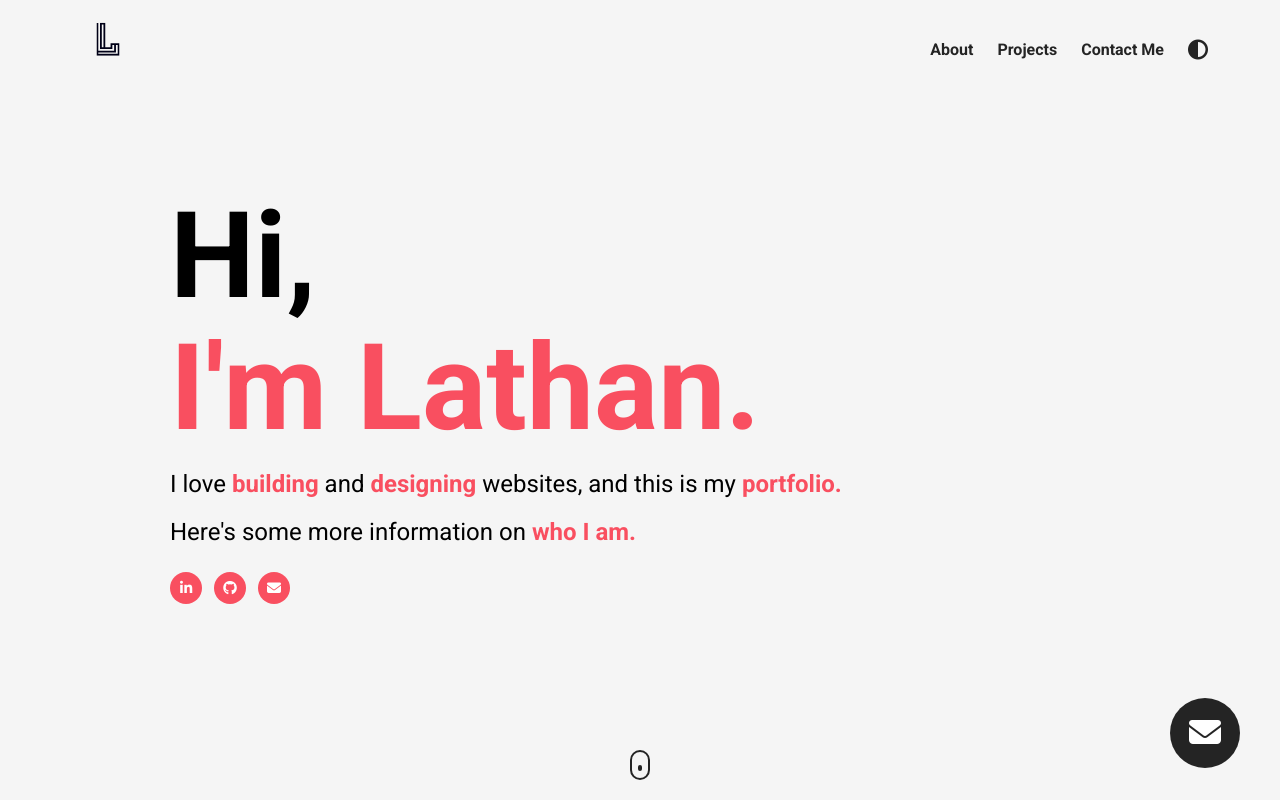
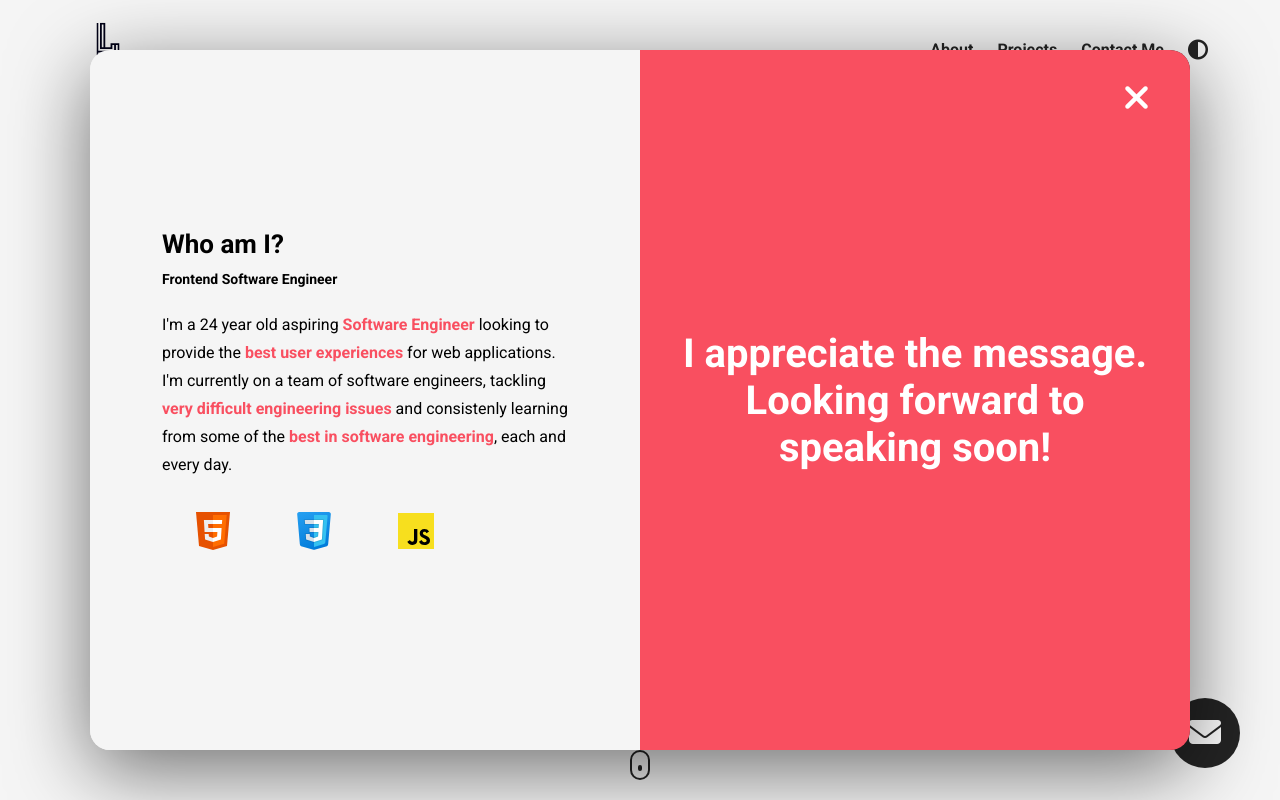
Before and after one commit to LFalls04/PortfolioProject, a plain HTML site: page index.html in a window 1280 px wide. Shown: the top 800 px of the page. Drawn offline with nearby package versions, Linux system fonts and the light colour scheme.

Commit message:
added some styling and adding JS

```diff
--- a/app.js
+++ b/app.js
@@ -0,0 +1,16 @@
+// template_8jr35k6
+// service_7zr24kf
+// yrJCFJpnEuTeBXgjR
+
+function contact(event) {
+    event.preventDefault();
+    emailjs
+        .sendForm(
+            'service_7zr24kf',
+            'template_8jr35k6',
+            event.target,
+            'yrJCFJpnEuTeBXgjR'
+        ).then(() => {
+            console.log('it worked1')
+        })
+}
--- a/index.html
+++ b/index.html
@@ -1,49 +1,63 @@
 <!DOCTYPE html>
 <html lang="en">
   <head>
-    <meta charset="UTF-8">
-    <meta name="viewport" content="width=device-width, initial-scale=1.0">
+    <meta charset="UTF-8" />
+    <meta name="viewport" content="width=device-width, initial-scale=1.0" />
     <title>Lathan Falls</title>
-    <link rel="stylesheet" href="style.css">
-    <script src="https://kit.fontawesome.com/c8e4d183c2.js" crossorigin="anonymous"></script>
+    <link rel="stylesheet" href="style.css" />
+    <script
+      src="https://kit.fontawesome.com/c8e4d183c2.js"
+      crossorigin="anonymous"
+    ></script>
+    <script src="app.js"></script>
+    <script type="text/javascript"
+        src="https://cdn.jsdelivr.net/npm/@emailjs/browser@4/dist/email.min.js">
+</script>
+<script type="text/javascript">
+   (function(){
+      emailjs.init({
+        publicKey: "YOUR_PUBLIC_KEY",
+      });
+   })();
+</script>
   </head>
   <body>
     <section id="landing-page">
       <nav>
         <figure>
-                <img id="personal-logo" src="./assets/LogoNEW.svg" alt="">
+          <img id="personal-logo" src="./assets/LogoNEW.svg" alt="" />
         </figure>
         <ul class="nav__link--list">
           <li class="nav__link">
-                    <a href="#" class=
-                    "nav__link--anchor
-                    link__hover-effect
-                    link__hover-effect--black">
+            <a
+              href="#"
+              class="nav__link--anchor link__hover-effect link__hover-effect--black"
+            >
               About
             </a>
           </li>
           <li class="nav__link">
-                    <a href="#" class=
-                    "nav__link--anchor
-                    link__hover-effect
-                    link__hover-effect--black">
+            <a
+              href="#"
+              class="nav__link--anchor link__hover-effect link__hover-effect--black"
+            >
               Projects
             </a>
           </li>
 
           <li class="nav__link">
-                    <a href="#" class=
-                    "nav__link--anchor
-                    link__hover-effect
-                    link__hover-effect--black">
+            <a
+              href="#"
+              class="nav__link--anchor link__hover-effect link__hover-effect--black"
+            >
               Contact Me
             </a>
           </li>
           <li class="nav__link click">
-                    <a href="#" class=
-                    "nav__link--anchor
-                    link__hover-effect
-                    link__hover-effect--black">
+            <a
+              href="#"
+              class="nav__link--anchor link__hover-effect link__hover-effect--black"
+            >
               <i class="fas fa-adjust"></i>
             </a>
           </li>
@@ -54,15 +68,25 @@
           <h1 class="title">Hi,</h1>
           <h1 class="title title--secondary">I'm Lathan.</h1>
           <p class="header__para">
-                    I love <b class="red">building</b> and <b class="red">designing</b> websites, and this is my <b class="red">portfolio.</b>
-                    <br>
+            I love <b class="red">building</b> and
+            <b class="red">designing</b> websites, and this is my
+            <b class="red">portfolio.</b>
+            <br />
             Here's some more information on <b class="red">who I am.</b>
           </p>
           <div class="social__list">
-                    <a href="https://www.linkedin.com/in/lathan-falls-a0664a241/" target="_blank" class="social__link click">
+            <a
+              href="https://www.linkedin.com/in/lathan-falls-a0664a241/"
+              target="_blank"
+              class="social__link click"
+            >
               <i class="fab fa-linkedin-in"></i>
             </a>
-                    <a href="https://github.com/LFalls04" target="_blank" class="social__link click">
+            <a
+              href="https://github.com/LFalls04"
+              target="_blank"
+              class="social__link click"
+            >
               <i class="fab fa-github"></i>
             </a>
             <a href="" class="social__link click">
@@ -77,6 +101,54 @@
       <a href="#projects" class="scroll">
         <div class="scroll__icon click"></div>
       </a>
+      <div class="modal">
+        <div class="modal__half modal__about">
+          <h3 class="modal__title modal__title--about">Who am I?</h3>
+          <h4 class="modal__subtitle modal__subtitle--about">Frontend Software Engineer</h4>
+          <p class="modal__para">I'm a 24 year old aspiring <b class="red">Software Engineer</b> looking to provide the <b class="red">best user experiences</b> for web applications. <br> I'm currently on a team of software engineers, tackling <b class="red">very difficult engineering issues</b> and consistenly learning from some of the <b class="red">best in software engineering</b>, each and every day.</p>
+          <div class="modal__languages">
+            <figure class="modal__language">
+              <img src="./assets/icons8-html.svg" alt="HTML">
+              <span class="language__name">HTML</span>
+            </figure>
+            <figure class="modal__language">
+              <img src="./assets/icons8-css.svg" alt="CSS">
+              <span class="language__name">CSS</span>
+            </figure>
+            <figure class="modal__language">
+              <img src="./assets/icons8-javascript.svg" alt="JavaScript">
+              <span class="language__name">JavaScript</span>
+            </figure>
+          </div>
+        </div>
+        <div class="modal__half modal__contact">
+          <h3 class="modal__title modal__title--contact">Let's Connect!
+          </h3>
+          <h4 class="modal__subtitle modal__subttitle--contact">I'm currently open to new opportunities.
+          </h4>
+          <form id="contact__form" onsubmit="contact(event)" >
+            <div class="form__item">
+              <label class="form__item--label">Name</label>
+              <input class="input" name="user__name" type="text" required></input>
+            </div>
+            <div class="form__item">
+              <label class="form__item--label">Email</label>
+              <input class="input" name="user__email" type="email" required></input>
+            </div>
+            <div class="form__item">
+              <label class="form__item--label">Message</label>
+              <textarea class="input" name="message" type="text" required></textarea>
+            </div>
+            <button id="contact__submit" class="form__submit">Send it over</button>
+          </form>
+          <div class="modal__overlay modal__overlay--loading">
+            <i class="fas fa-spinner"></i>
+          </div>
+          <div class="modal__overlay modal__overlay--success">I appreciate the message.  Looking forward to speaking soon!
+          </div>
+        </div>
+        <i class="fas fa-times modal__exit click"></i>
+      </div>
     </section>
     <section id="projects">
       <div class="container">
@@ -87,7 +159,11 @@
           <ul class="project__list">
             <li class="project">
               <div class="project__wrapper">
-                            <img src="./assets/blinker mockup.png" class="project__img" alt="">
+                <img
+                  src="./assets/blinker mockup.png"
+                  class="project__img"
+                  alt=""
+                />
                 <div class="project__wrapper--bg"></div>
                 <div class="project__description">
                   <h3 class="project__description--title">
@@ -96,7 +172,12 @@
                   <h4 class="project__description--sub-title">
                     HTML, CSS, JavaScript
                   </h4>
-                                <p class="project__description--para">Lorem ipsum dolor sit amet consectetur adipisicing elit. Totam vero quis eveniet veniam! Eaque est omnis nobis sapiente cumque? Nesciunt, dolores nam quae omnis iusto libero ipsa repellat exercitationem. Nostrum?</p>
+                  <p class="project__description--para">
+                    Lorem ipsum dolor sit amet consectetur adipisicing elit.
+                    Totam vero quis eveniet veniam! Eaque est omnis nobis
+                    sapiente cumque? Nesciunt, dolores nam quae omnis iusto
+                    libero ipsa repellat exercitationem. Nostrum?
+                  </p>
                   <div class="project__description--links">
                     <a href="#" class="project__description--link">
                       <i class="fas fa-link"></i>
@@ -115,39 +196,40 @@
     <footer>
       <div class="container">
         <div class="footer__row">
-
           <figure>
-                <img class="footer__logo--img" src="./assets/LogoNEW.svg" alt="Logo">
+            <img
+              class="footer__logo--img"
+              src="./assets/LogoNEW.svg"
+              alt="Logo"
+            />
           </figure>
           <div class="footer__social--list">
-                <a href="" class="
-                footer__social--link
-                link__hover-effect
-                link__hover-effect--white">
+            <a
+              href=""
+              class="footer__social--link link__hover-effect link__hover-effect--white"
+            >
               Github
             </a>
-                <a href="" class="
-                footer__social--link
-                link__hover-effect
-                link__hover-effect--white">
+            <a
+              href=""
+              class="footer__social--link link__hover-effect link__hover-effect--white"
+            >
               LinkedIn
             </a>
-                <a href="" class="
-                footer__social--link
-                link__hover-effect
-                link__hover-effect--white">
+            <a
+              href=""
+              class="footer__social--link link__hover-effect link__hover-effect--white"
+            >
               Email
             </a>
-                <a href="" class="
-                footer__social--link
-                link__hover-effect
-                link__hover-effect--white">
+            <a
+              href=""
+              class="footer__social--link link__hover-effect link__hover-effect--white"
+            >
               Contact
             </a>
           </div>
-            <div class="footer__copyright">
-            Copyright © 2024 Lathan Falls
-            </div>
+          <div class="footer__copyright">Copyright © 2024 Lathan Falls</div>
         </div>
       </div>
     </footer>
--- a/style.css
+++ b/style.css
@@ -30,6 +30,41 @@ section {
     background-color: rgb(245 245 245);
 }
 
+input , textarea {
+    width: 100%;
+    background-color: #242424;
+    color: white;
+    outline: none;
+    border: 2px solid #c0c4cc;
+    border-top: none;
+    border-left: none;
+    border-right: none;
+    height: 40px;
+    transition: all 300ms ease;
+}
+
+textarea {
+    resize: vertical;
+    height: 100px;
+    margin-top: 8px;
+}
+
+label {
+    font-size: 14px;
+    font-weight: bold;
+}
+
+input:hover, textarea:hover {
+    border-color: #dcdfe6;
+
+}
+
+input:focus, textarea:focus {
+    border-color: rgb(249, 79, 96)
+
+}
+
+
 .container {
     padding: 50px 0;
     width: 100%;
@@ -43,10 +78,12 @@ section {
 }
 
 .click {
+    cursor: pointer;
     transition: all 300ms ease;
 }
 
-.click:hover {
+
+.click:focus {
     transform: scale(1.1);
 }
 .click:active {
@@ -224,6 +261,163 @@ nav {
     font-size: 20px;
 }
 
+/* LANDING SECTION */
+
+.modal {
+    position: absolute;
+    top: 50%;
+    left: 50%;
+    transform: translate(-50%, -50%);
+    width: 90%;
+    max-width: 1100px;
+    height: 700px;
+    box-shadow: 0 20px 80px 0 rgb(0, 0, 0, 0.55);
+    border-radius: 20px;
+    overflow: hidden;
+    display: flex;
+}
+
+.modal__half {
+    width: 50%;
+    padding: 40px 72px;
+    display: flex;
+    flex-direction: column;
+    justify-content: center;
+    position: relative;
+}
+
+.modal__about {
+    background-color: rgb(245, 245, 245);
+}
+
+
+.modal__languages {
+    display: flex;
+    flex-wrap: wrap;
+}
+
+.modal__language {
+    width: 25%;
+    padding: 16px;
+    position: relative;
+    display: flex;
+    flex-direction: column;
+    align-items: center;
+    transition: all 300ms ease;
+}
+
+.modal__language:hover .language__name {
+    transform: scale(1);
+}
+
+.modal__language:hover {
+    filter: brightness(80%);
+    transform: scale(.9);
+}
+
+.language__name {
+    position: absolute;
+    bottom: -10px;
+    transform: scale(0);
+    transition: all 300ms ease;
+}
+
+.modal__language--img {
+    width: 100%;
+}
+
+.modal__contact {
+    background-color: #242424;
+    color: white;
+}
+
+.modal__title {
+    font-size: 26px;
+}
+
+.modal__subtitle {
+    margin: 12px 0 24px 0;
+    font-size: 14px;
+}
+
+.modal__para {
+    margin-bottom: 12px;
+    line-height: 1.75;
+}
+
+.form__item {
+    margin-bottom: 20px;
+}
+
+.form__submit {
+    background-color: rgb(249, 79, 96);
+    border: 2px solid rgb(249, 79, 96);
+    color: white;
+    font-weight: bold;
+    width: 100%;
+    max-width: 240px;
+    padding: 12px 24px;
+    font-size: 20px;
+    transition: all 300ms ease;
+}
+
+.form__submit:hover {
+    border-color: #fff;
+    background-color: transparent;
+}
+
+.form__submit:active {
+    border-color: rgb(249, 79, 96);
+    color: rgb(249, 79, 96);
+}
+
+.modal__overlay {
+    position: absolute;
+    top: 0;
+    left: 0;
+    width: 100%;
+    height: 100%;
+    display: flex;
+    align-items: center;
+    justify-content: center;
+}
+
+.modal__overlay--loading {
+    background-color:#242424;
+    font-size: 80px;
+    z-index: -1;
+}
+
+.modal__overlay--success {
+    background-color: rgb(249, 79, 96);
+    font-size: 40px;
+    font-weight: 700;
+    text-align: center;
+    padding: 28px;
+}
+
+.fa-spinner {
+    animation: spinner 750ms infinite linear;
+}
+
+@keyframes spinner {
+    0% {
+        transform: rotate(0deg);
+    }
+    100% {
+        transform: rotate(360deg);
+    }
+}
+
+.modal__exit {
+    position: absolute;
+    top: 30px;
+    right: 40px;
+    color: white;
+    font-size: 36px;
+    z-index: 100;
+}
+
 /*
 
 Projects
```
Also changed, not shown: assets/icons8-css.svg (added), assets/icons8-html.svg (added), assets/icons8-javascript.svg (added). Lines whose indentation alone changed are shown as unchanged.
